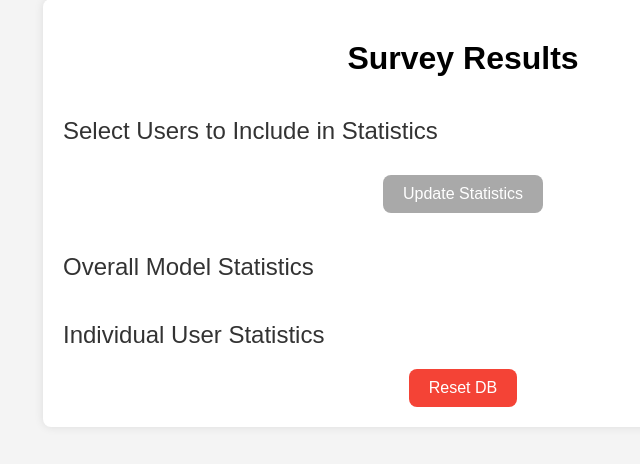
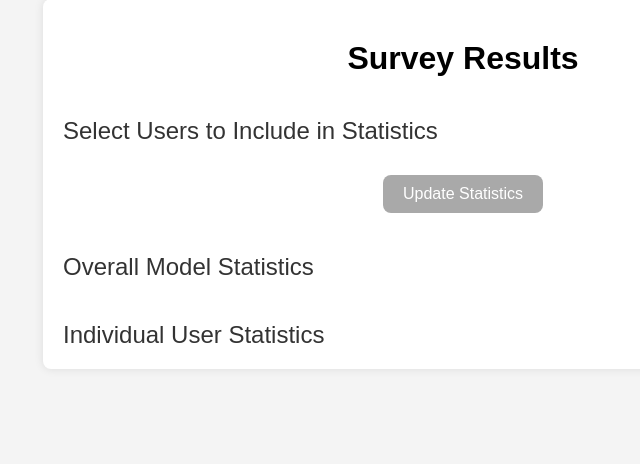
Before and after one commit to smokedindia/mos-page, a Flask app: page /results in a window 1280 px wide. Shown: the part 29-493 px from the top of the page, without its empty margins (177-817 px from the left). Run offline with Flask 3, Linux system fonts and the light colour scheme; the visitor is signed in with stand-in values (Sample User, id 1); parts of the project's set-up code (start-up, migrations or seed data) failed here and were passed over.

Commit message:
removed reset db button

```diff
--- a/templates/results.html
+++ b/templates/results.html
@@ -164,10 +164,10 @@
         </table>
         {% endfor %}
 
-        <div class="button-group">
+        <!-- <div class="button-group">
             <button type="button" class="reset-db-button" onclick="location.href='{{ url_for('reset_db') }}'">Reset
                 DB</button>
-        </div>
+        </div> -->
     </div>
 </body>
 
```
